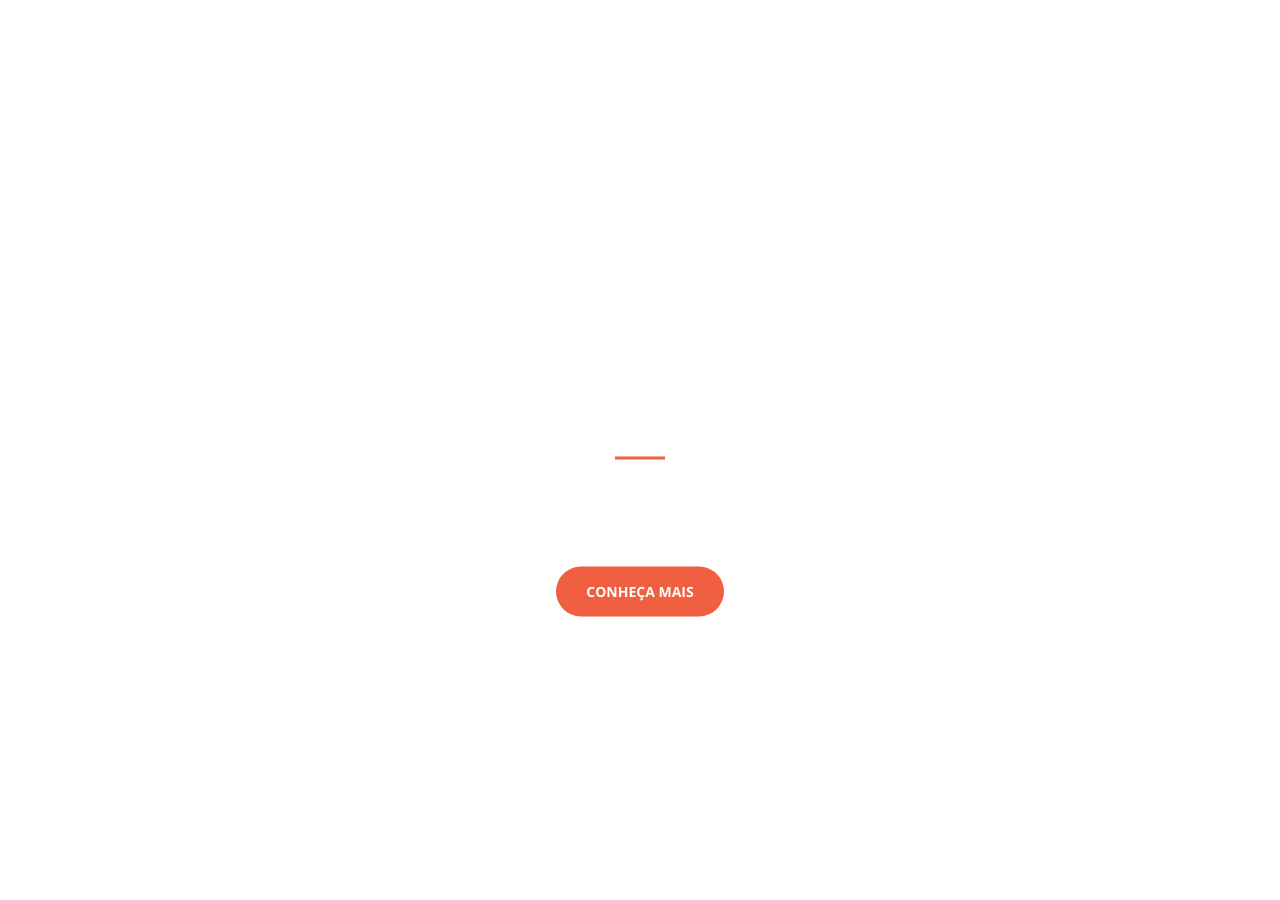
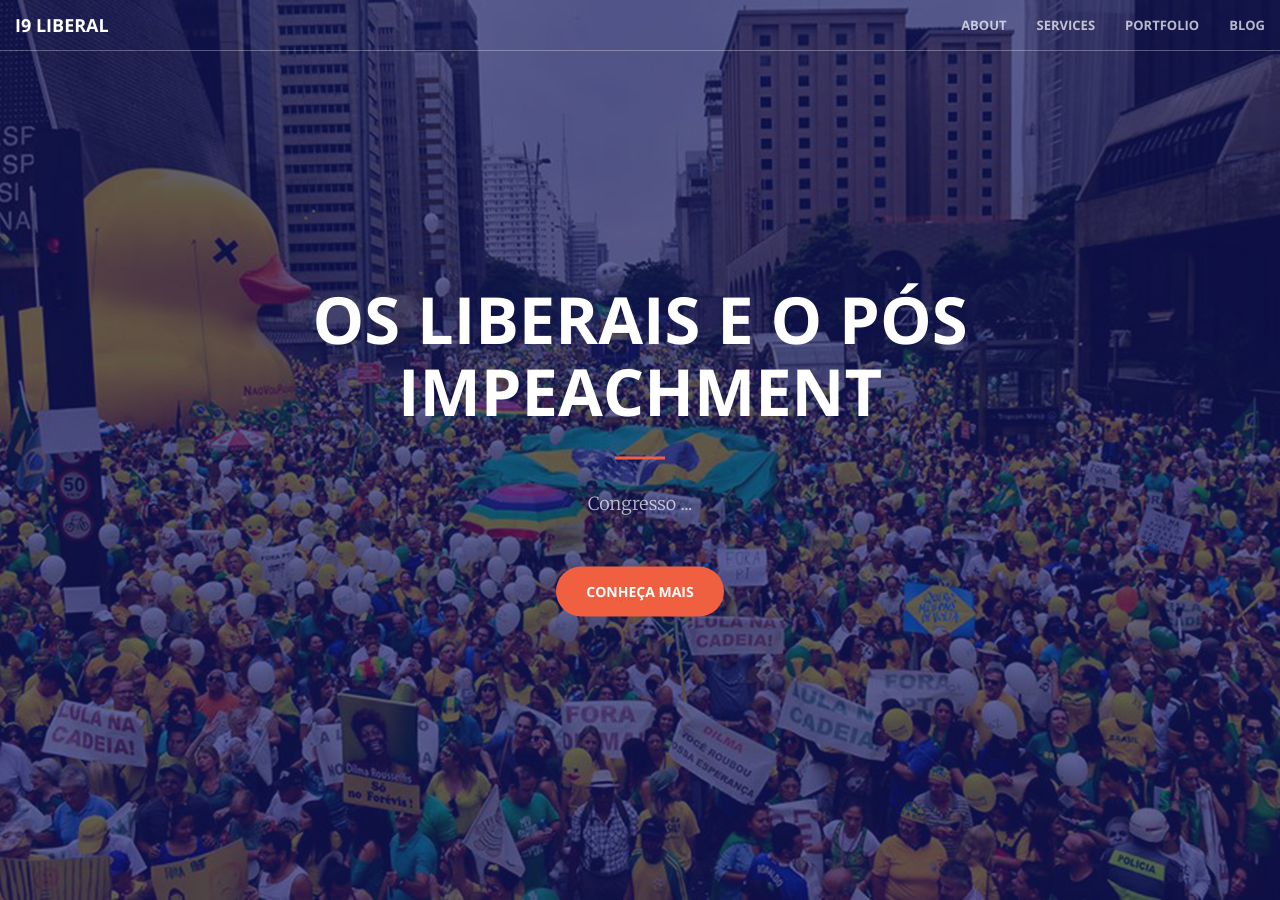
Before and after one commit to gustavolima/i9liberal, a Jekyll site: the page built from index.html, in a window 1280 px wide and 900 px high. Built offline with Jekyll 4.4.1, drawn with Linux system fonts in a browser that asks for light colours.

Commit message:
more and more and more bug fixes

```diff
--- a/css/creative.css
+++ b/css/creative.css
@@ -178,7 +178,7 @@ header {
     min-height: auto;
     text-align: center;
     color: #fff;
-    background-image: url(img/header.jpg);
+    background-image: url(../img/header.jpg);
     background-position: center;
     -webkit-background-size: cover;
     -moz-background-size: cover;
```
